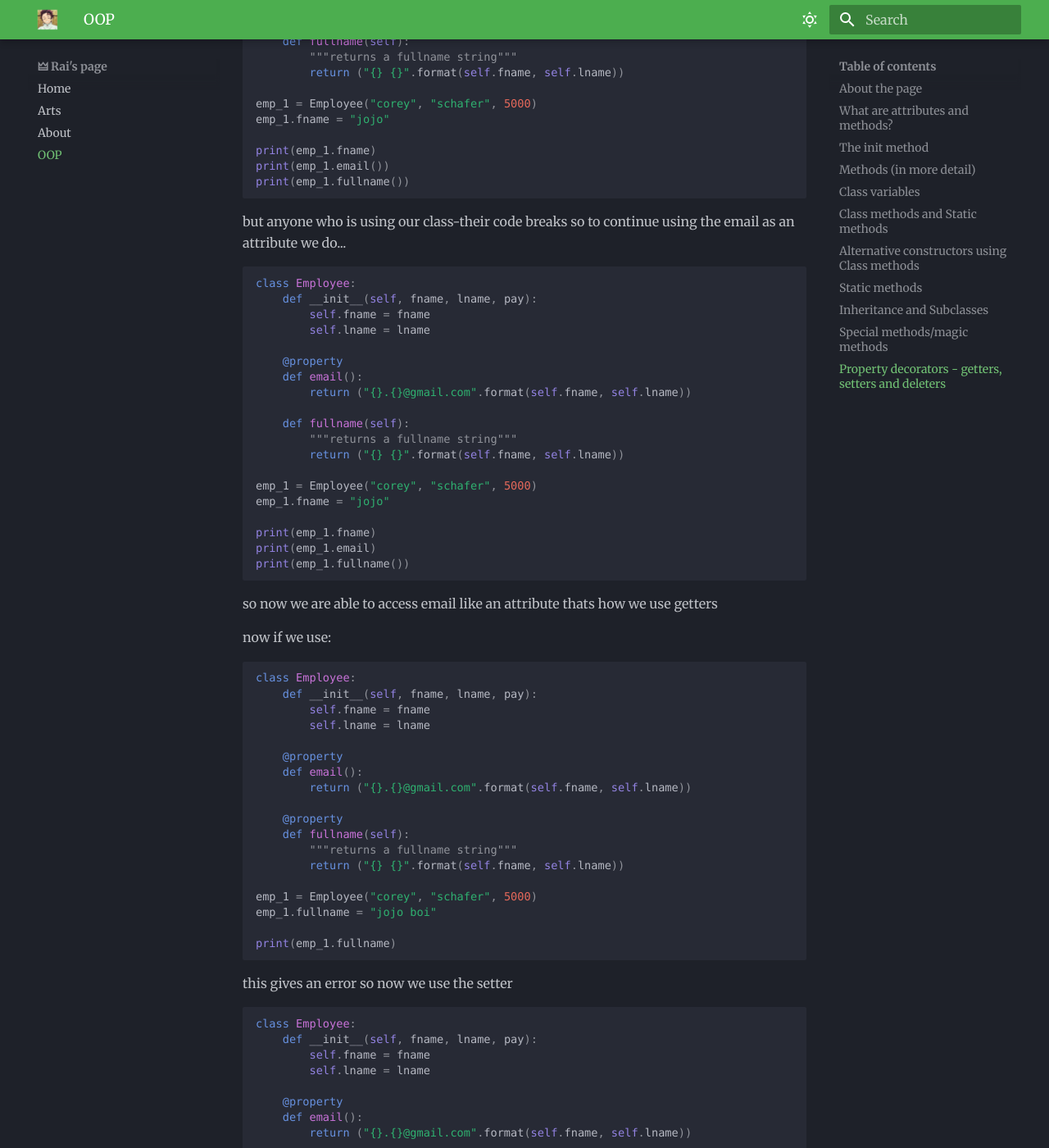
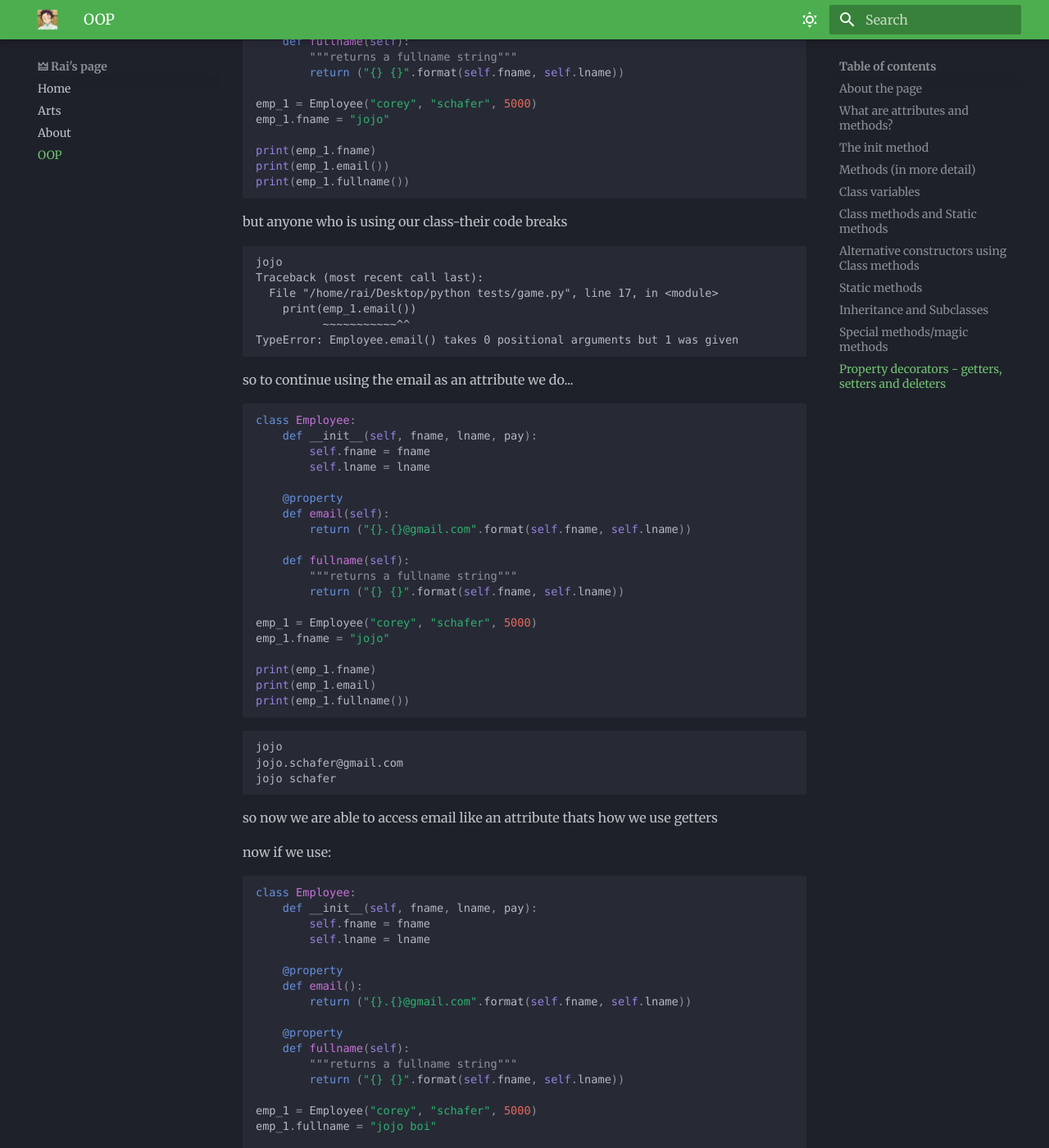
Before and after one commit to Railerival/website, an MkDocs documentation site: the page built from docs/oop.md, in a window 1280 px wide and 1400 px high, scrolled down 11987 px. Shown: the whole window at 82% size. Built offline with MkDocs 1.6.1 and Material for MkDocs 9.7.7, drawn with Linux system fonts in a browser that asks for light colours; some web fonts are replaced; some of the changed text lies outside the part shown.

Commit message:
checked getters,setters and deleters

````diff
--- a/docs/oop.md
+++ b/docs/oop.md
@@ -531,7 +531,16 @@
 print(emp_1.email())
 print(emp_1.fullname())
 ```
-but anyone who is using our class-their code breaks so to continue using the email as an attribute we do...
+but anyone who is using our class-their code breaks
+```
+jojo
+Traceback (most recent call last):
+  File "/home/rai/Desktop/python tests/game.py", line 17, in <module>
+    print(emp_1.email())
+          ~~~~~~~~~~~^^
+TypeError: Employee.email() takes 0 positional arguments but 1 was given
+```
+so to continue using the email as an attribute we do...
 
 ```py
 class Employee:
@@ -540,7 +549,7 @@
         self.lname = lname
 
     @property
-    def email():
+    def email(self):
         return ("{}.{}@gmail.com".format(self.fname, self.lname))
 
     def fullname(self):
@@ -553,6 +562,12 @@
 print(emp_1.fname)
 print(emp_1.email)
 print(emp_1.fullname())
+```
+
+```
+jojo
+jojo.schafer@gmail.com
+jojo schafer
 ```
 so now we are able to access email like an attribute
 thats how we use getters
@@ -578,8 +593,14 @@
 
 print(emp_1.fullname)
 ```
-this gives an error so now we use the setter
-
+```
+Traceback (most recent call last):
+  File "/home/rai/Desktop/python tests/main.py", line 16, in <module>
+    emp_1.fullname = "jojo boi"
+    ^^^^^^^^^^^^^^
+AttributeError: property 'fullname' of 'Employee' object has no setter
+```
+this gives an error so now we use the setter...
 ```py
 class Employee:
     def __init__(self, fname, lname, pay):
@@ -611,9 +632,9 @@
 ```
 this gives output:
 ```
-corey schafer
+jojo boi
 ```
-now deleter
+now deleter .......
 ```py
 class Employee:
     def __init__(self, fname, lname, pay):
--- /dev/null
+++ b/main.py
@@ -0,0 +1,6 @@
+def main():
+    print("Hello from website!")
+
+
+if __name__ == "__main__":
+    main()
````
Also changed, not shown: other parts of docs/oop.md (+5 -5 lines), pyproject.toml (added, +12 -0 lines), 2 other files.
